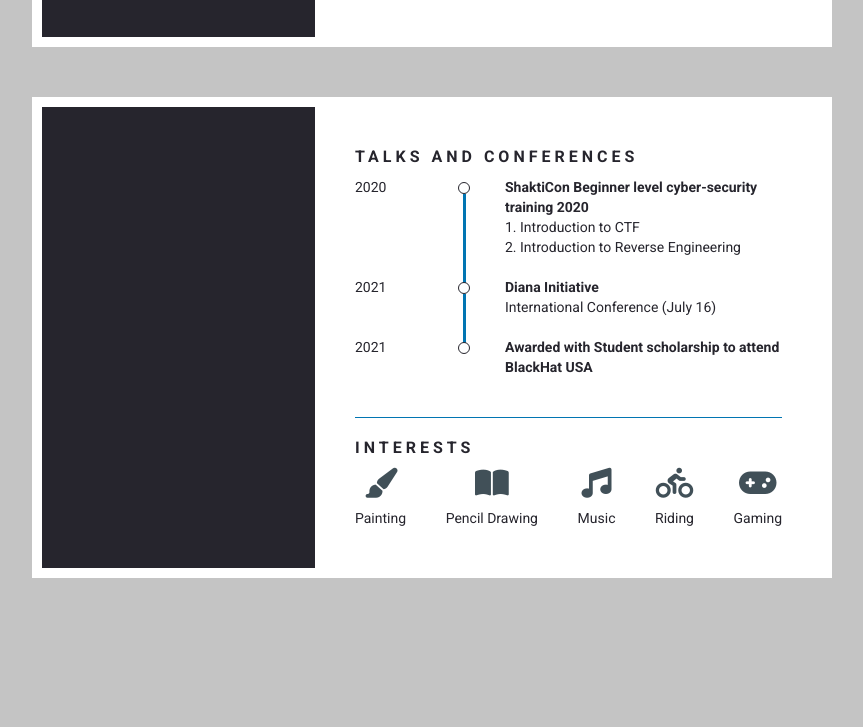
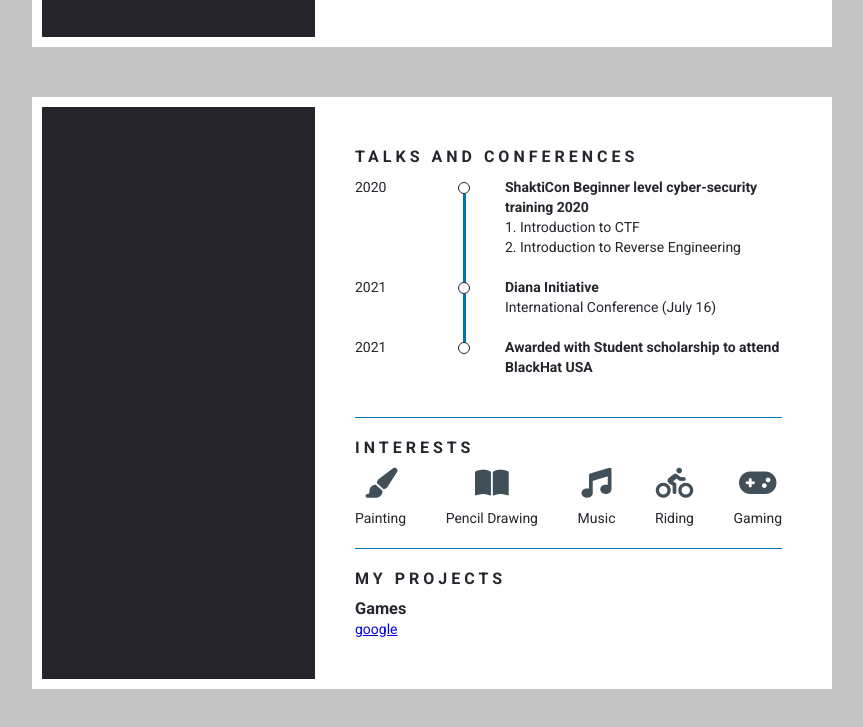
Before and after one commit to namithas123/namithas123.github.io, a plain HTML site: page index.html in a window 1280 px wide. Shown: the part 991-1718 px from the top of the page, without its empty margins (208-1071 px from the left). Before the commit the page ends 1619 px from the top, so only its background shows below. Drawn offline with Linux system fonts and the light colour scheme.

Commit message:
Update index.html

```diff
--- a/index.html
+++ b/index.html
@@ -140,7 +140,7 @@
 
 			</div>
 		</div>
-    <div class="resume_item resume_experience">
+    <div class="resume_item resume_proj">
 			<div class="resume_title">PROJECTS </div>
 			<div class="resume_info">
 				<!-- <div class="resume_data"> -->
@@ -256,7 +256,24 @@
 				</div>
 			</div>
 		</div>
+		<div class="resume_item resume_project2">
+			<div class="resume_title">MY PROJECTS </div>
+			<div class="resume_info">
+				<!-- <div class="resume_data"> -->
+					<h3>Games</h3>
+					<!-- <div class="year">2019 - 2023</div> -->
+
+					<ul>
+						<li><a href="wordle/index.html"> google </a></li>
+						<!-- <li><a href="google.com"> google </a></li> -->
+					</ul>
+
+		</div>
+		</div>
+	  <!-- </div> -->
   </div>
+
+
 
 </div>
 </body>
```
